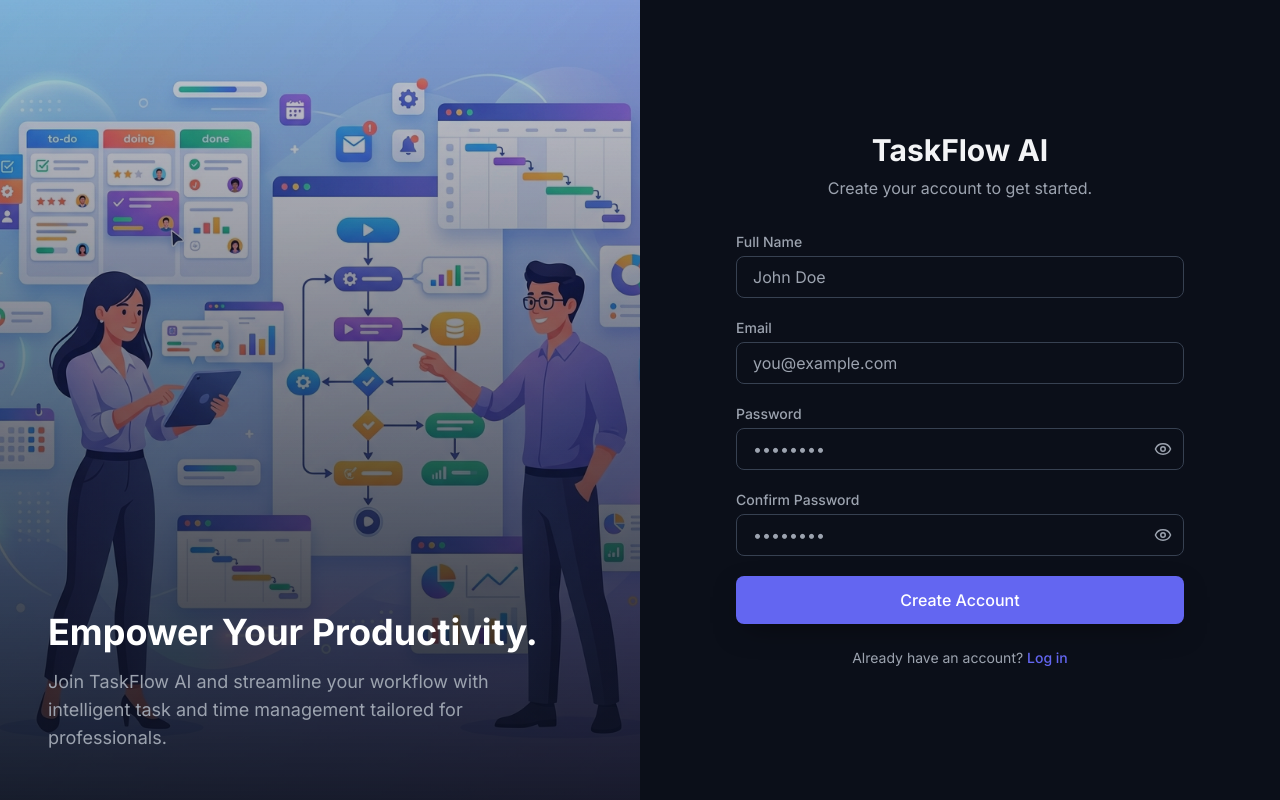
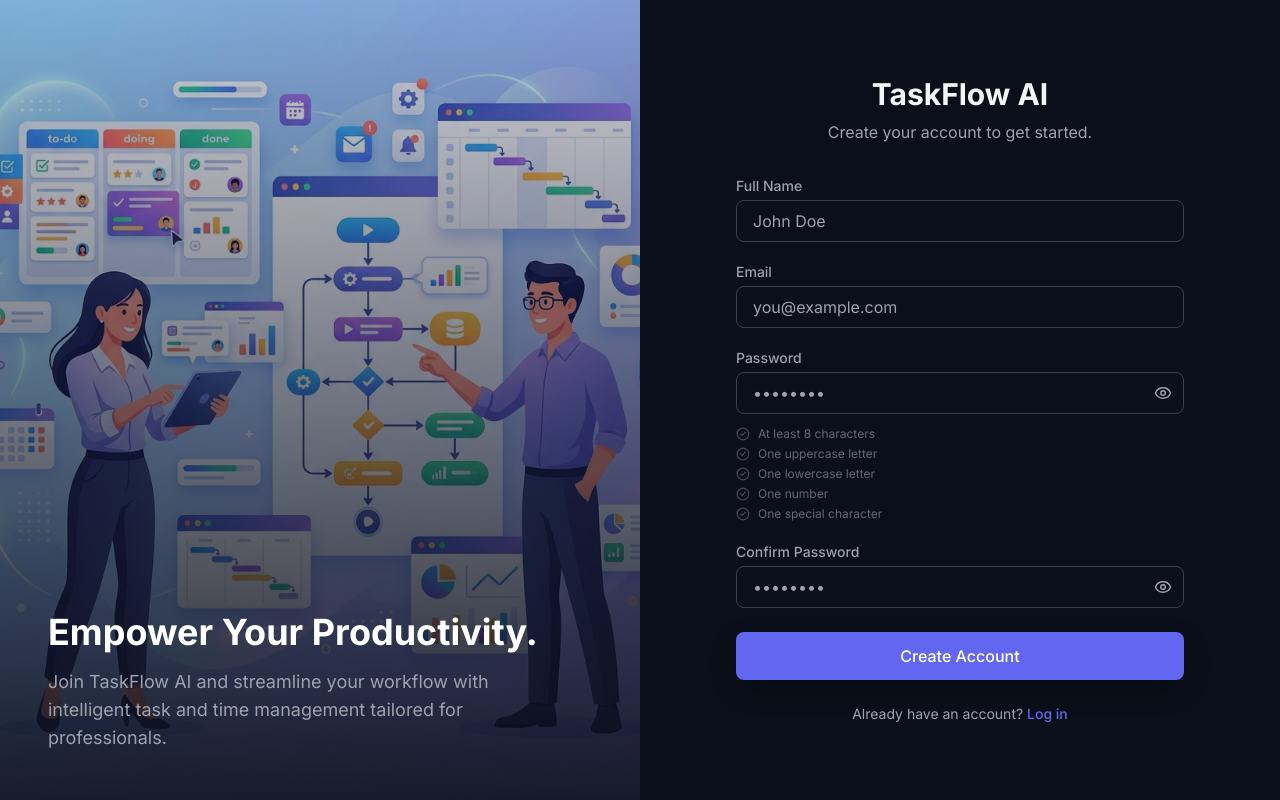
Before and after one commit to pruthvirajtarode/Task-and-Time-Tracking-App, a React (Vite) app in the folder frontend/: page /register in a window 1280 px wide. Built offline with nearby package versions, Linux system fonts and the light colour scheme.

Commit message:
feat: added dynamic password strength checklist and staggered animations to auth forms

```diff
--- a/frontend/src/pages/Login.tsx
+++ b/frontend/src/pages/Login.tsx
@@ -76,7 +76,7 @@
             </div>
 
             <form onSubmit={handleSubmit(onSubmit)} className="space-y-5">
-              <div>
+              <div className="animate-slide-up" style={{ animationDelay: '100ms', opacity: 0, animationFillMode: 'forwards' }}>
                 <label className="block text-sm font-medium text-textMuted mb-1">Email</label>
                 <input
                   type="email"
@@ -88,7 +88,7 @@
                 {errors.email && <p className="text-danger text-xs mt-1">{errors.email.message}</p>}
               </div>
 
-              <div>
+              <div className="animate-slide-up" style={{ animationDelay: '200ms', opacity: 0, animationFillMode: 'forwards' }}>
                 <label className="block text-sm font-medium text-textMuted mb-1">Password</label>
                 <div className="relative">
                   <input
@@ -109,6 +109,7 @@
                 {errors.password && <p className="text-danger text-xs mt-1">{errors.password.message}</p>}
               </div>
 
+              <div className="animate-slide-up" style={{ animationDelay: '300ms', opacity: 0, animationFillMode: 'forwards' }}>
                 <button
                   type="submit"
                   className="btn-primary w-full mt-6 py-3"
@@ -116,9 +117,10 @@
                 >
                   {isLoading ? <Loader2 className="w-5 h-5 animate-spin" /> : 'Log In'}
                 </button>
+              </div>
             </form>
 
-            <p className="text-center text-sm text-textMuted mt-6">
+            <p className="text-center text-sm text-textMuted mt-6 animate-slide-up" style={{ animationDelay: '400ms', opacity: 0, animationFillMode: 'forwards' }}>
               Don't have an account?{' '}
               <Link to="/register" className="text-primary hover:text-primaryHover font-medium transition-colors">
                 Sign up
--- a/frontend/src/pages/Register.tsx
+++ b/frontend/src/pages/Register.tsx
@@ -96,7 +96,7 @@
             </div>
 
             <form onSubmit={handleSubmit(onSubmit)} className="space-y-5">
-              <div>
+              <div className="animate-slide-up" style={{ animationDelay: '100ms', opacity: 0, animationFillMode: 'forwards' }}>
                 <label className="block text-sm font-medium text-textMuted mb-1">Full Name</label>
                 <input
                   type="text"
@@ -108,7 +108,7 @@
                 {errors.name && <p className="text-danger text-xs mt-1">{errors.name.message}</p>}
               </div>
 
-              <div>
+              <div className="animate-slide-up" style={{ animationDelay: '200ms', opacity: 0, animationFillMode: 'forwards' }}>
                 <label className="block text-sm font-medium text-textMuted mb-1">Email</label>
                 <input
                   type="email"
@@ -120,7 +120,7 @@
                 {errors.email && <p className="text-danger text-xs mt-1">{errors.email.message}</p>}
               </div>
 
-              <div>
+              <div className="animate-slide-up" style={{ animationDelay: '300ms', opacity: 0, animationFillMode: 'forwards' }}>
                 <label className="block text-sm font-medium text-textMuted mb-1">Password</label>
                 <div className="relative">
                   <input
@@ -138,10 +138,33 @@
                     {showPassword ? <EyeOff size={18} /> : <Eye size={18} />}
                   </button>
                 </div>
-                {errors.password && <p className="text-danger text-xs mt-1">{errors.password.message}</p>}
+
+                {/* Dynamic Password Checklist */}
+                <div className="mt-3 space-y-1">
+                  <div className="flex items-center gap-2 text-xs">
+                    <CheckCircle2 size={14} className={passwordValue?.length >= 8 ? "text-success" : "text-textMuted/40"} />
+                    <span className={passwordValue?.length >= 8 ? "text-textMuted" : "text-textMuted/60"}>At least 8 characters</span>
+                  </div>
+                  <div className="flex items-center gap-2 text-xs">
+                    <CheckCircle2 size={14} className={/[A-Z]/.test(passwordValue || '') ? "text-success" : "text-textMuted/40"} />
+                    <span className={/[A-Z]/.test(passwordValue || '') ? "text-textMuted" : "text-textMuted/60"}>One uppercase letter</span>
+                  </div>
+                  <div className="flex items-center gap-2 text-xs">
+                    <CheckCircle2 size={14} className={/[a-z]/.test(passwordValue || '') ? "text-success" : "text-textMuted/40"} />
+                    <span className={/[a-z]/.test(passwordValue || '') ? "text-textMuted" : "text-textMuted/60"}>One lowercase letter</span>
+                  </div>
+                  <div className="flex items-center gap-2 text-xs">
+                    <CheckCircle2 size={14} className={/[0-9]/.test(passwordValue || '') ? "text-success" : "text-textMuted/40"} />
+                    <span className={/[0-9]/.test(passwordValue || '') ? "text-textMuted" : "text-textMuted/60"}>One number</span>
+                  </div>
+                  <div className="flex items-center gap-2 text-xs">
+                    <CheckCircle2 size={14} className={/[^A-Za-z0-9]/.test(passwordValue || '') ? "text-success" : "text-textMuted/40"} />
+                    <span className={/[^A-Za-z0-9]/.test(passwordValue || '') ? "text-textMuted" : "text-textMuted/60"}>One special character</span>
+                  </div>
+                </div>
               </div>
 
-              <div>
+              <div className="animate-slide-up" style={{ animationDelay: '400ms', opacity: 0, animationFillMode: 'forwards' }}>
                 <label className="block text-sm font-medium text-textMuted mb-1">Confirm Password</label>
                 <div className="relative">
                   <input
@@ -167,6 +190,7 @@
                 {errors.confirmPassword && !isConfirmMatch && <p className="text-danger text-xs mt-1">{errors.confirmPassword.message}</p>}
               </div>
 
+              <div className="animate-slide-up" style={{ animationDelay: '500ms', opacity: 0, animationFillMode: 'forwards' }}>
                 <button
                   type="submit"
                   className="btn-primary w-full mt-6 py-3"
@@ -174,9 +198,10 @@
                 >
                   {isLoading ? <Loader2 className="w-5 h-5 animate-spin" /> : 'Create Account'}
                 </button>
+              </div>
             </form>
 
-            <p className="text-center text-sm text-textMuted mt-6">
+            <p className="text-center text-sm text-textMuted mt-6 animate-slide-up" style={{ animationDelay: '600ms', opacity: 0, animationFillMode: 'forwards' }}>
               Already have an account?{' '}
               <Link to="/login" className="text-primary hover:text-primaryHover font-medium transition-colors">
                 Log in
```
Lines whose indentation alone changed are shown as unchanged.
